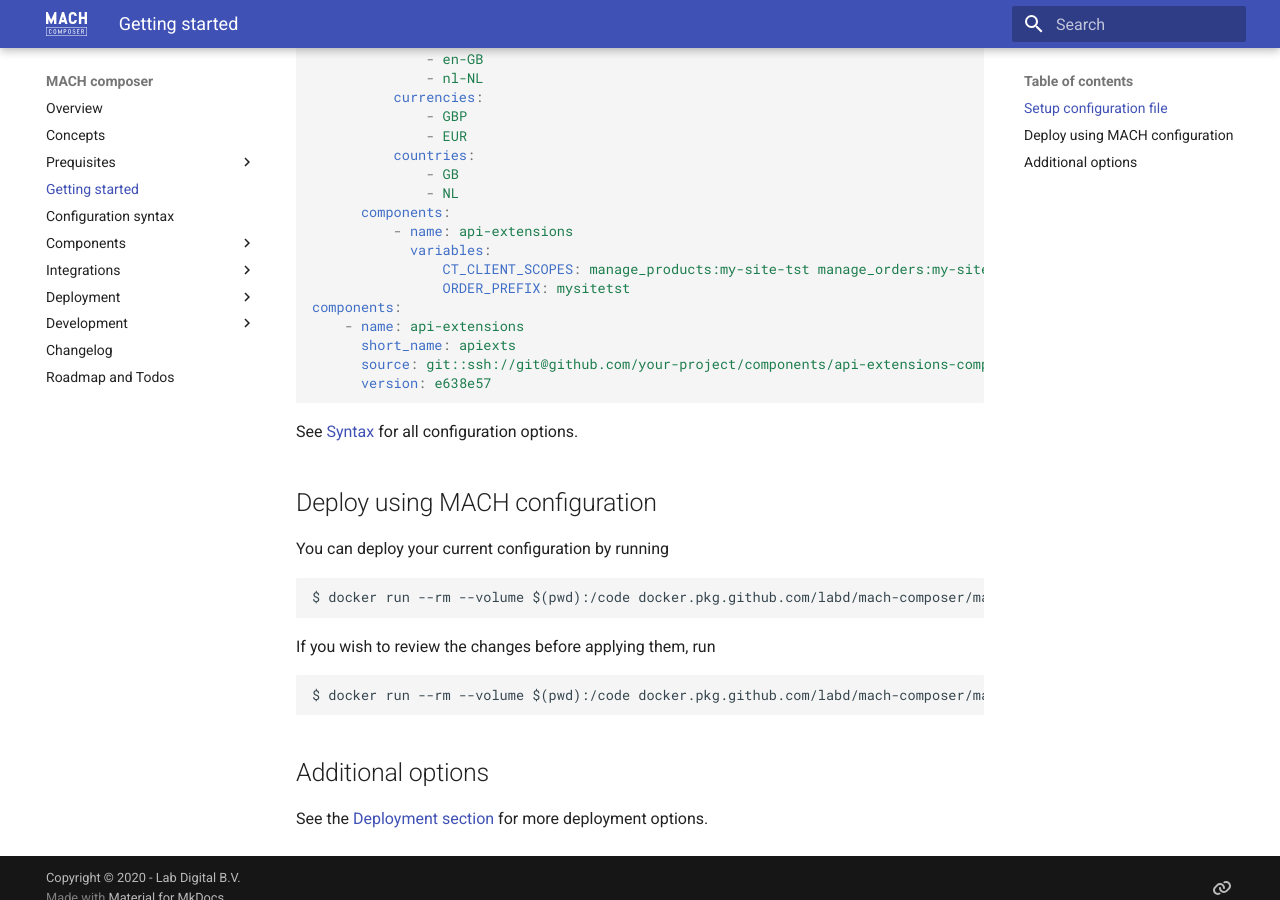
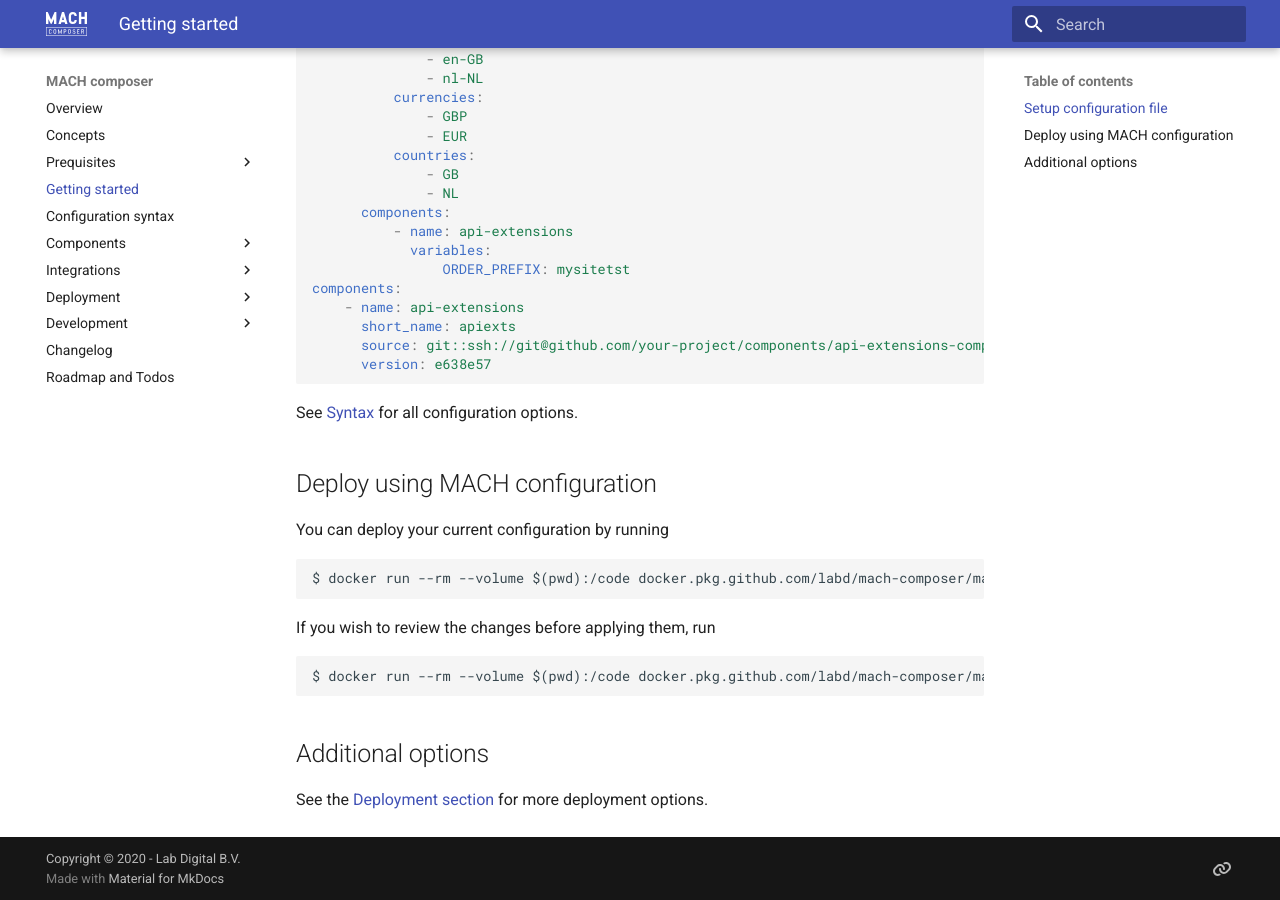
Before and after one commit to mach-composer/mach-composer-cli, an MkDocs documentation site: the page built from docs/src/gettingstarted.md, in a window 1280 px wide and 900 px high, scrolled down 651 px. Built offline with MkDocs 1.6.1 and Material for MkDocs 9.7.7, drawn with Linux system fonts in a browser that asks for light colours; a script that is not in the unit is left out.

Commit message:
Feature/readme (#30)
Update readme

```diff
--- a/docs/src/gettingstarted.md
+++ b/docs/src/gettingstarted.md
@@ -38,7 +38,6 @@
       components:
           - name: api-extensions
             variables:
-                CT_CLIENT_SCOPES: manage_products:my-site-tst manage_orders:my-site-tst
                 ORDER_PREFIX: mysitetst
 components:
     - name: api-extensions
```
Also changed, not shown: README.md.
